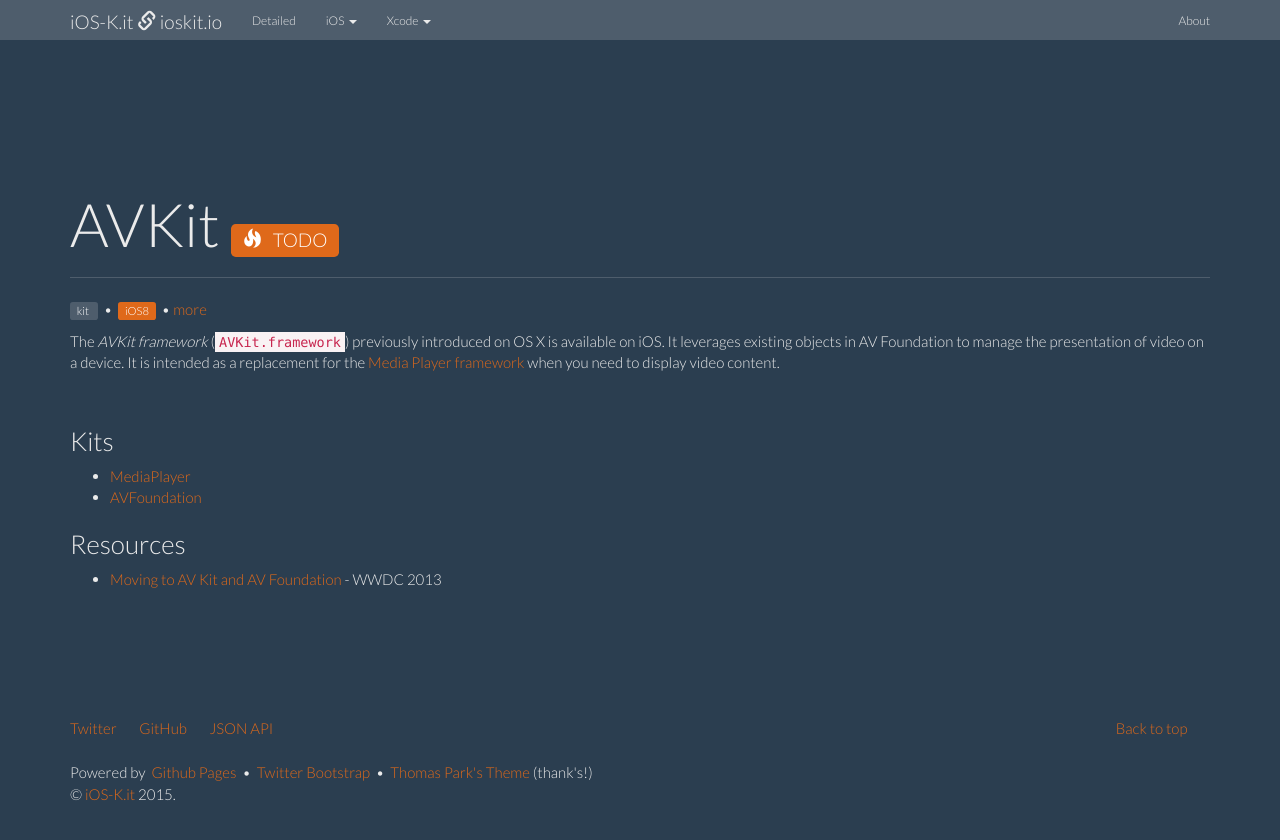
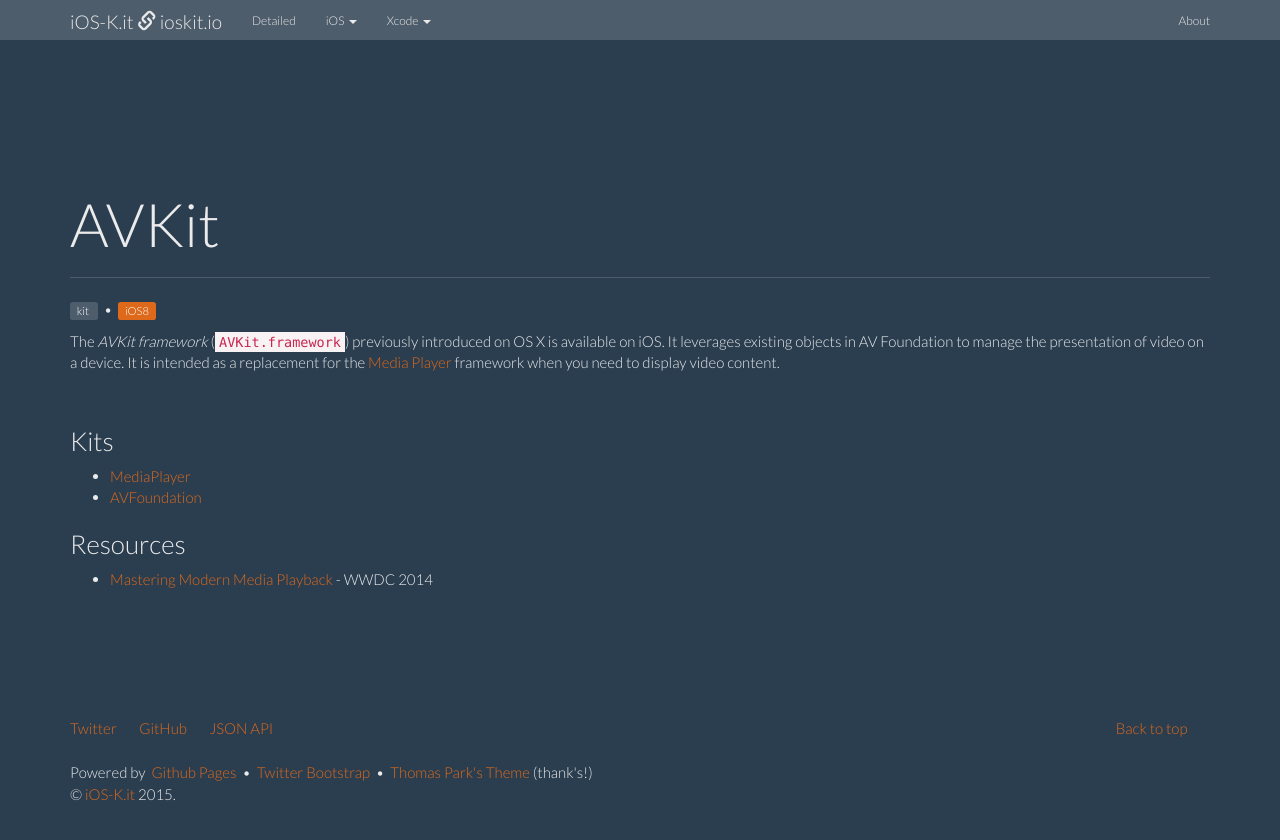
Before and after one commit to ioskit/ioskit.github.io, a Jekyll site: the page built from _kits/AVKit.md, in a window 1280 px wide. Shown: the top 840 px of the page. Built offline with Jekyll 4.4.1, drawn with Linux system fonts in a browser that asks for light colours; nearby versions of some CDN libraries.

Commit message:
Kit: AVKit.

```diff
--- a/_kits/AVKit.md
+++ b/_kits/AVKit.md
@@ -2,20 +2,22 @@
 layout: kit
 name: 'AVKit'
 id: avkit
-status: TODO
+status:
+type: kit
 since: iOS8
 updates:
+icon___: /resources/images/kits/CoreAnimation/graphics_coreanimation.png
 prefixe: 'AV'
-link: https://developer.apple.com/videos/wwdc/2013/#606
 abstract: "The AVKit framework (AVKit.framework) previously introduced on OS X is available on iOS. Use it instead of Media Player framework when you need to display a video."
 kits:
  - MediaPlayer
  - AVFoundation
 links:
  - link:
-     name: 'Moving to AV Kit and AV Foundation'
-     url: https://developer.apple.com/videos/wwdc/2013/#606
-     description: ' - WWDC 2013'
+     name: 'Mastering Modern Media Playback'
+     url: https://developer.apple.com/videos/wwdc/2014/?id=503
+     description: ' - WWDC 2014'
+     type: reference
 ---
 
-The *AVKit framework* (`AVKit.framework`) previously introduced on OS X is available on iOS. It leverages existing objects in AV Foundation to manage the presentation of video on a device. It is intended as a replacement for the [Media Player framework](/MediaPlayer) when you need to display video content.
+The *AVKit framework* (`AVKit.framework`) previously introduced on OS X is available on iOS. It leverages existing objects in AV Foundation to manage the presentation of video on a device. It is intended as a replacement for the [Media Player](/MediaPlayer) framework when you need to display video content.
```
